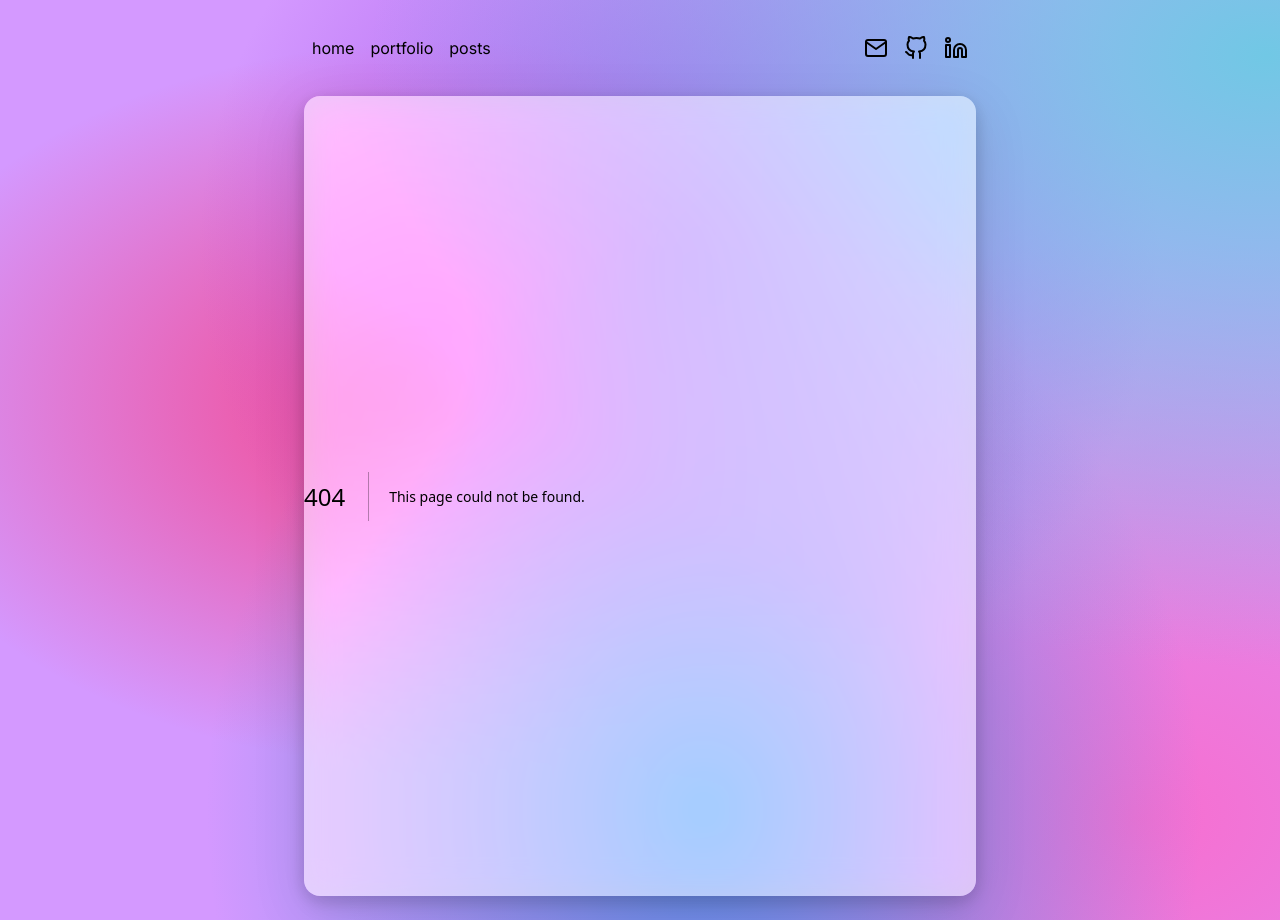
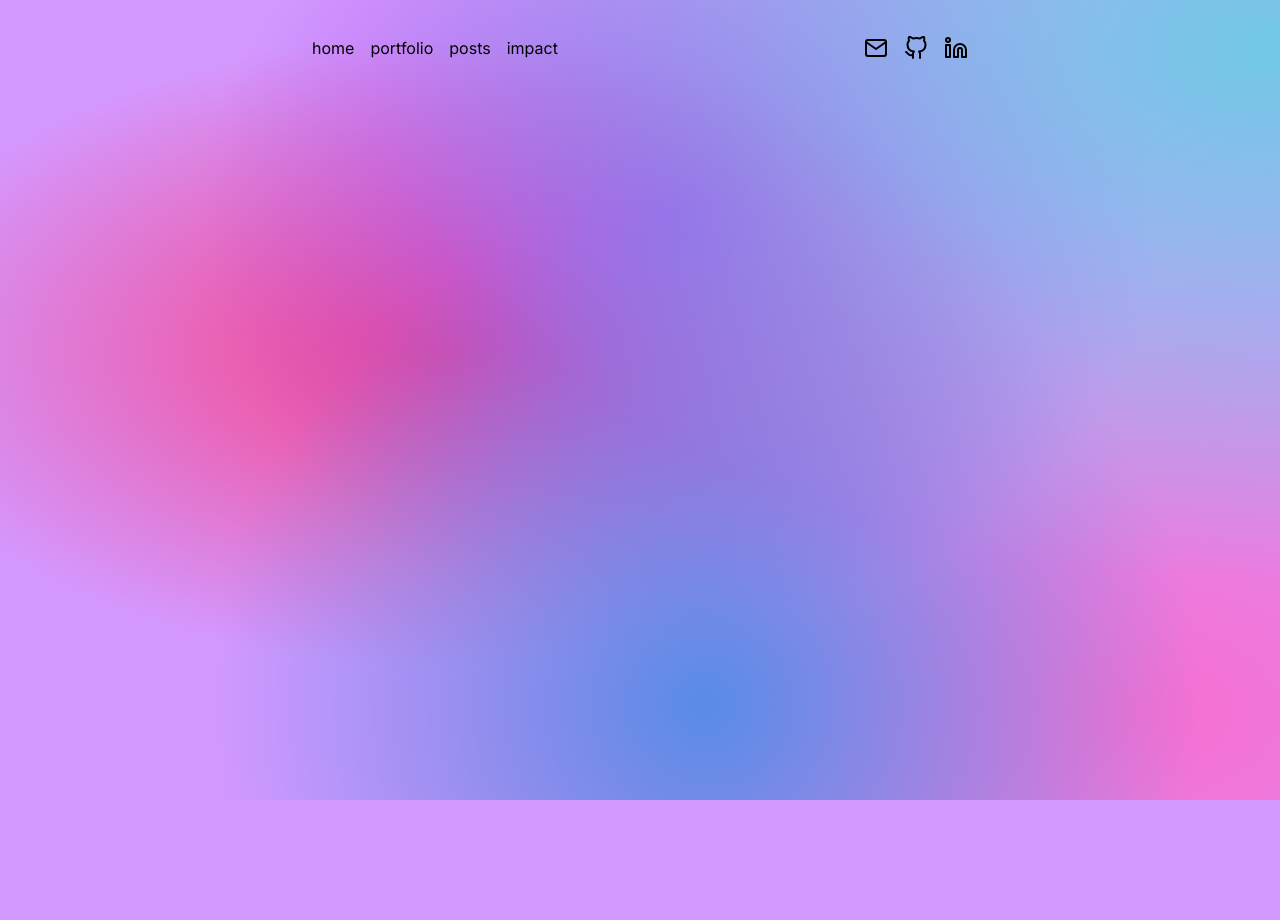
Before and after one commit to jrachelr/portfolio, a Next.js app: page /impact in a window 1280 px wide. Before the commit this address had no page. After the commit the page ends 800 px from the top, so only its background shows below. Built offline with nearby package versions, Linux system fonts and the light colour scheme.

Commit message:
moved event button to leaf

```diff
--- /dev/null
+++ b/app/impact/page.tsx
@@ -0,0 +1,5 @@
+import EventButton from "@/components/EventButton";
+
+export default function Page() {
+  return <EventButton />;
+}
--- a/app/layout.tsx
+++ b/app/layout.tsx
@@ -3,7 +3,6 @@ import "./globals.css";
 import type { Metadata } from "next";
 import { Inter } from "next/font/google";
 import GlassPane from "@/components/GlassPane";
-import EventButton from "@/components/Button";
 import { GoogleTagManager } from "@next/third-parties/google";
 
 const inter = Inter({ subsets: ["latin"] });
@@ -35,7 +34,6 @@ export default function RootLayout({
         <main className="flex-auto min-w-0 flex flex-col px-2 md:px-0">
           <Navbar />
           <GlassPane>{children}</GlassPane>
-          <EventButton />
         </main>
       </body>
     </html>
--- a/components/Nav.tsx
+++ b/components/Nav.tsx
@@ -11,6 +11,9 @@ export default function Navbar() {
     },
     "/posts": {
       name: "posts",
+    },
+    "/impact": {
+      name: "impact",
     },
   };
 
```
Also changed, not shown: components/EventButton.tsx (renamed from components/Button.tsx).
